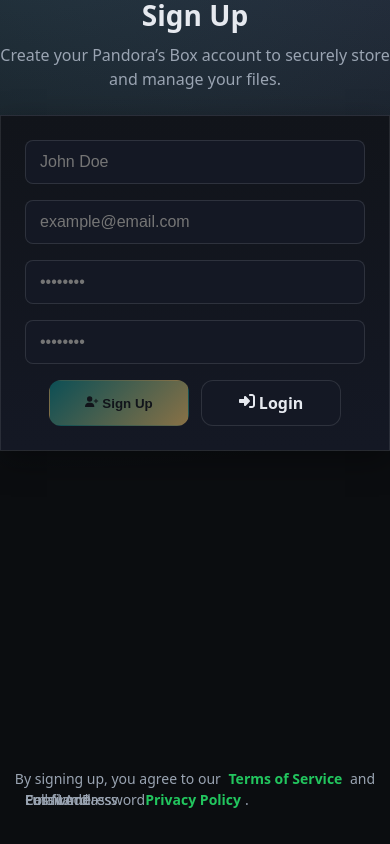
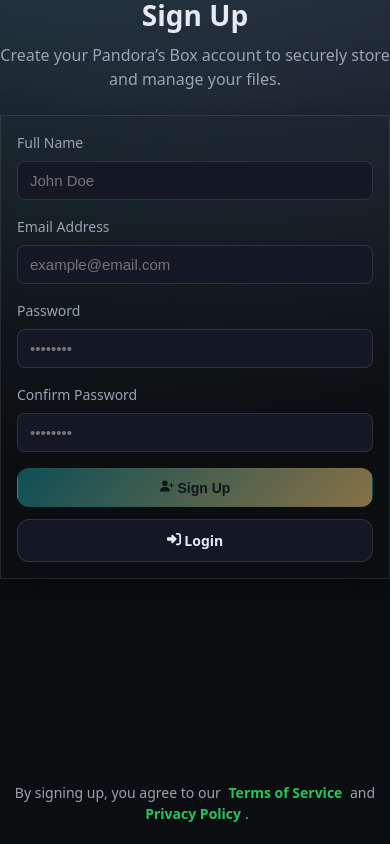
Before and after one commit to Metgala1/Pandora-s-box-, a React (Vite) app: page /signup in a window 390 px wide. Built offline with nearby package versions, Linux system fonts and the light colour scheme.

Commit message:
Improved the sign up look

```diff
--- a/src/components/Signup.jsx
+++ b/src/components/Signup.jsx
@@ -3,18 +3,18 @@
 import { useState } from "react";
 
 const SignUp = () => {
-
   const [email, setEmail] = useState('')
   const [password, setPasswrd] = useState('')
   const [fullName, setFullName] = useState('');
 
-    function handleSubmit () {
-
-
+  function handleSubmit(e) {
+    e.preventDefault();
+    // handle form submit
   }
 
   return (
     <div className={styles.authSection}>
+      <div className={styles.formWrapper}>
         <h1>Sign Up</h1>
         <p className={styles.tagline}>
           Create your Pandora’s Box account to securely store and manage your files.
@@ -70,7 +70,7 @@
           </div>
 
           {/* Buttons */}
-        <div className={styles.row} style={{ marginTop: "16px", justifyContent: "center" }}>
+          <div className={styles.row}>
             <button className={`${styles.btn} ${styles.btnPrimary}`} type="submit">
               <FaUserPlus /> Sign Up
             </button>
@@ -79,17 +79,14 @@
             </a>
           </div>
         </form>
+      </div>
 
-      <p className={styles.mute} style={{ marginTop: "12px", textAlign: "center" }}>
+      {/* Disclaimer at the bottom */}
+      <p className={styles.disclaimer}>
         By signing up, you agree to our{" "}
-        <a href="#" className={styles.signUp}>
-          Terms of Service
-        </a>{" "}
+        <a href="#" className={styles.signUp}>Terms of Service</a>{" "}
         and{" "}
-        <a href="#" className={styles.signUp}>
-          Privacy Policy
-        </a>
-        .
+        <a href="#" className={styles.signUp}>Privacy Policy</a>.
       </p>
     </div>
   );
--- a/src/styles/Signup.module.css
+++ b/src/styles/Signup.module.css
@@ -14,14 +14,19 @@
   --shadow: 0 10px 30px rgba(0, 0, 0, 0.35);
 }
 
-/* ===================== SignUp.module.css ===================== */
-
+/* Layout */
 .authSection {
   max-width: 450px;
-  margin: 0 auto 40px auto;
+  margin: 0 auto;
+  min-height: 100vh;
+  display: flex;
+  flex-direction: column;
+  justify-content: space-between; /* pushes disclaimer down */
+  padding: 0 0 20px 0;
+}
+
+.formWrapper {
   text-align: center;
-  transition: transform 0.2s ease, box-shadow 0.2s ease;
-  height: 100%;
 }
 
 .authSection h1 {
@@ -37,11 +42,7 @@
 }
 
 .card {
-  background: linear-gradient(
-    180deg,
-    color-mix(in oklab, var(--panel), transparent 0%),
-    color-mix(in oklab, var(--panel-2), transparent 0%)
-  );
+
   border: 1px solid color-mix(in oklab, var(--text), transparent 90%);
   box-shadow: var(--shadow);
   transition: transform 0.2s ease, box-shadow 0.2s ease;
@@ -83,6 +84,7 @@
   border-color: transparent;
 }
 
+/* Buttons */
 .row {
   display: flex;
   justify-content: center;
@@ -101,8 +103,7 @@
   cursor: pointer;
   font-weight: 600;
   border: 1px solid color-mix(in oklab, var(--text), transparent 88%);
-  transition: transform 0.05s ease, box-shadow 0.2s ease, background 0.2s ease,
-    color 0.2s ease;
+  transition: transform 0.05s ease, box-shadow 0.2s ease, background 0.2s ease, color 0.2s ease;
   text-decoration: none;
   min-width: 140px;
 }
@@ -123,6 +124,14 @@
   border-color: transparent;
 }
 
+/* Disclaimer */
+.disclaimer {
+  font-size: 14px;
+  color: var(--muted);
+  text-align: center;
+  margin-top: 12px;
+}
+
 .signUp {
   color: var(--success);
   font-weight: 600;
@@ -134,14 +143,20 @@
   text-decoration: underline;
 }
 
+/* Mobile */
 @media (max-width: 768px) {
-    .mute{
-        position: fixed;
-        bottom: 4vh;
-        margin: auto;
-    }
-    .card{
-        border-radius: 0px;
-        width: ;
-    }
+  .card {
+    padding: 16px;
+    border-radius: 0;
+  }
+
+  .input {
+    font-size: 15px;
+    padding: 10px 12px;
+  }
+
+  .btn {
+    min-width: 100%;
+    font-size: 14px;
+  }
 }
```
Lines whose indentation alone changed are shown as unchanged.
